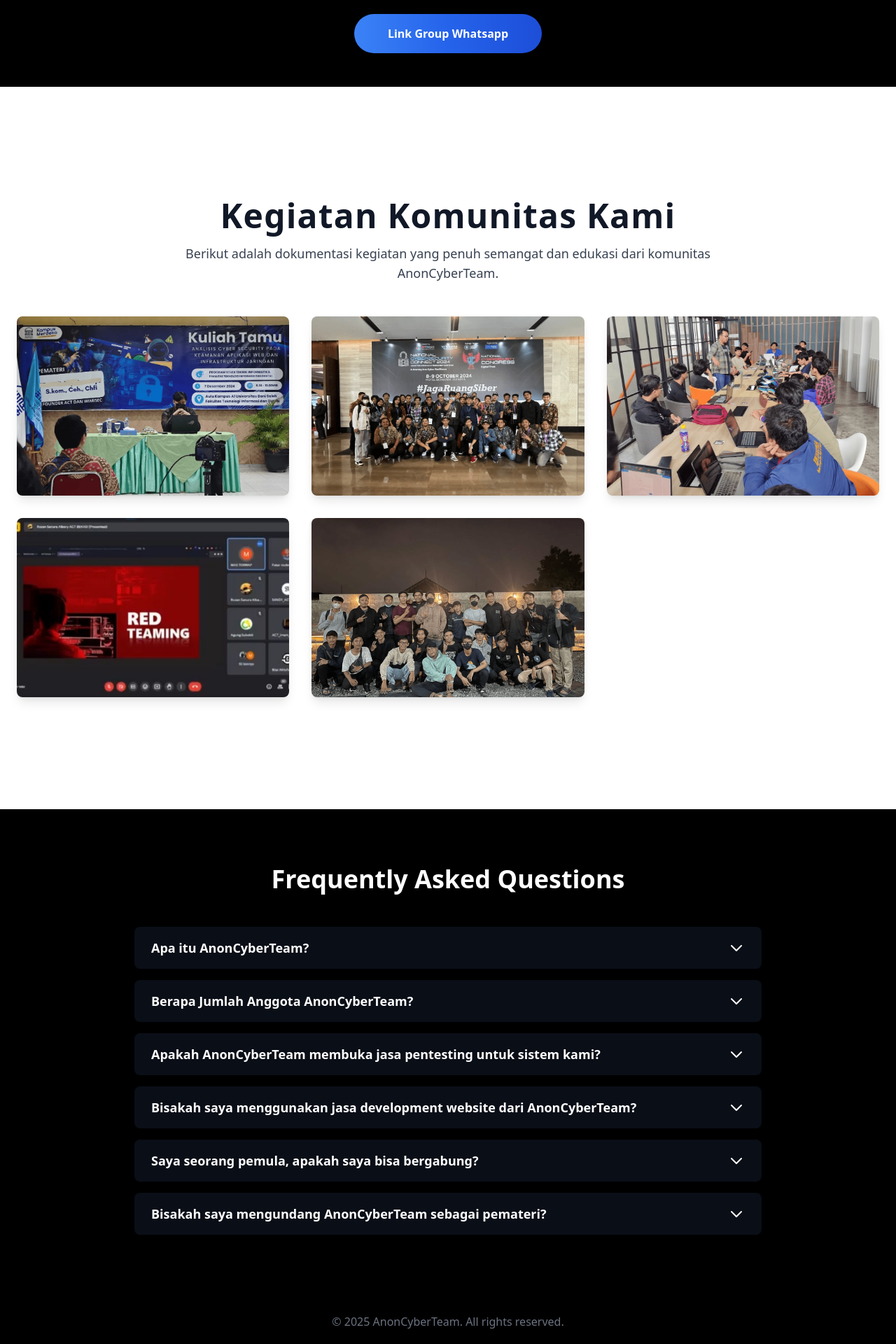
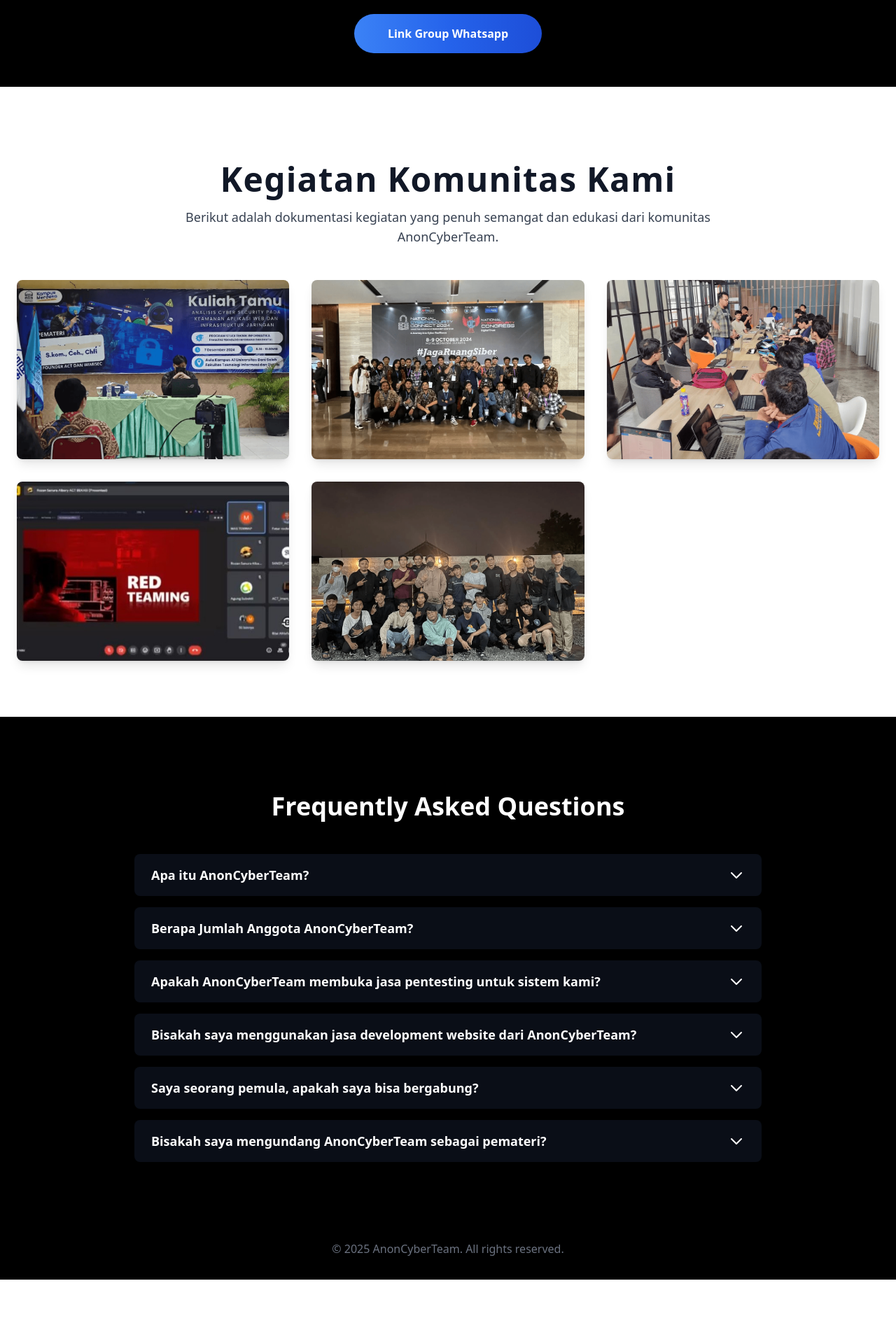
Before and after one commit to kyuurazz/ACT, a React (Create React App) app: page / in a window 1280 px wide. Shown: the part 1740-3660 px from the top of the page at 70% size. After the commit the page ends 3568 px from the top, so only its background shows below. Built offline with nearby package versions, Linux system fonts and the light colour scheme.

Commit message:
Update App.js

```diff
--- a/src/App.js
+++ b/src/App.js
@@ -19,10 +19,10 @@
         <section id="join" className="w-full bg-black">
           <Join />
         </section>
-        <section id="kegiatan" className="w-full bg-white py-20">
+        <section id="kegiatan" className="w-full bg-white pt-7">
           <Kegiatan />
         </section>
-        <section id="faq" className="w-full bg-black">
+        <section id="faq" className="w-full bg-black pt-7">
           <FAQ />
         </section>
       </main>
```
